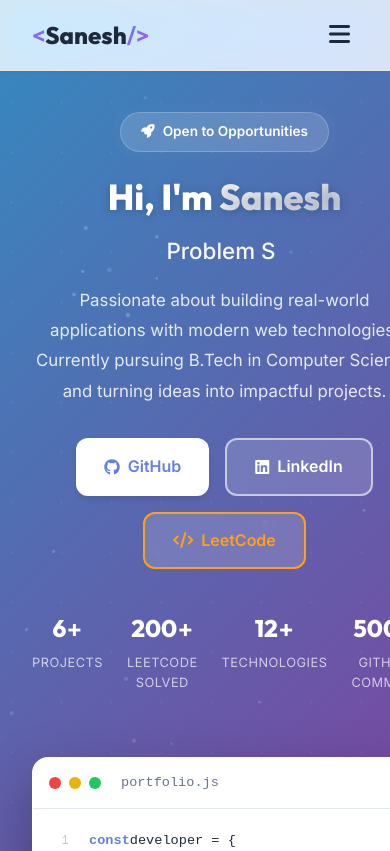
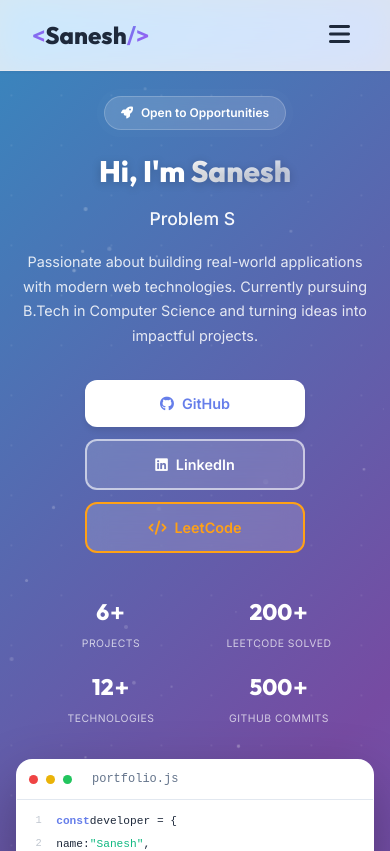
Before and after one commit to Sanesh764/Github_portfolio, a plain HTML site: page index.html in a window 390 px wide. Shown: the top 851 px of the page. Drawn offline with Linux system fonts and the light colour scheme.

Commit message:
fixed proper work in mobile device

```diff
--- a/css/base.css
+++ b/css/base.css
@@ -192,6 +192,32 @@ a {
     line-height: 1.8;
 }
 
+/* Mobile responsive globals */
+@media (max-width: 480px) {
+    .container {
+        padding: 0 1rem;
+    }
+
+    .section {
+        padding: 3rem 0;
+    }
+
+    .section-title {
+        font-size: 2rem;
+    }
+
+    .section-subtitle {
+        font-size: 0.95rem;
+        margin-bottom: 2.5rem;
+        padding: 0 0.5rem;
+    }
+
+    .btn {
+        padding: 0.75rem 1.25rem;
+        font-size: 0.9rem;
+    }
+}
+
 /* Selection styles */
 ::selection {
     background: rgba(102, 126, 234, 0.3);
--- a/css/hero.css
+++ b/css/hero.css
@@ -213,6 +213,8 @@
         grid-template-columns: 1fr;
         text-align: center;
         padding-top: 7rem;
+        padding-left: 1.25rem;
+        padding-right: 1.25rem;
     }
 
     .hero-buttons {
@@ -221,6 +223,7 @@
 
     .hero-stats {
         justify-content: center;
+        flex-wrap: wrap;
     }
 
     .hero-content h1 {
@@ -239,15 +242,99 @@
 }
 
 @media (max-width: 480px) {
-    .hero-content h1 {
-        font-size: 2.25rem;
+    .hero-container {
+        padding-top: 6rem;
+        padding-left: 1rem;
+        padding-right: 1rem;
+        gap: 2rem;
     }
 
+    .hero-content h1 {
+        font-size: 1.85rem;
+        line-height: 1.2;
+    }
+
+    .hero-content .subtitle {
+        font-size: 1.1rem;
+        min-height: 1.8rem;
+    }
+
+    .hero-content .intro {
+        font-size: 0.9rem;
+        line-height: 1.7;
+        padding: 0 0.25rem;
+    }
+
+    .hero-badge {
+        font-size: 0.75rem;
+        padding: 0.4rem 1rem;
+    }
+
+    .hero-buttons {
+        flex-direction: column;
+        align-items: center;
+        gap: 0.75rem;
+    }
+
+    .hero-buttons .btn {
+        width: 100%;
+        max-width: 220px;
+        justify-content: center;
+    }
+
+    /* 2x2 grid for stats on mobile */
     .hero-stats {
-        gap: 1.5rem;
+        display: grid;
+        grid-template-columns: 1fr 1fr;
+        gap: 1rem;
+        width: 100%;
+        max-width: 320px;
+        margin: 0 auto;
+    }
+
+    .hero-stat {
+        text-align: center;
     }
 
     .hero-stat-number {
-        font-size: 1.5rem;
+        font-size: 1.4rem;
+    }
+
+    .hero-stat-label {
+        font-size: 0.65rem;
+    }
+
+    /* Code window mobile fix */
+    .code-window {
+        max-width: 100%;
+    }
+
+    .code-content {
+        padding: 0.75rem;
+        font-size: 0.7rem;
+        overflow-x: auto;
+    }
+
+    .code-line {
+        white-space: nowrap;
+    }
+
+    .line-number {
+        min-width: 1.2rem;
+        font-size: 0.65rem;
+        margin-right: 0.5rem;
+    }
+
+    .code-header {
+        padding: 0.6rem 0.75rem;
+    }
+
+    .code-filename {
+        font-size: 0.75rem;
+    }
+
+    .dot {
+        width: 9px;
+        height: 9px;
     }
 }
--- a/css/projects.css
+++ b/css/projects.css
@@ -1,7 +1,7 @@
 /* Projects Section */
 .projects-grid {
     display: grid;
-    grid-template-columns: repeat(auto-fit, minmax(340px, 1fr));
+    grid-template-columns: repeat(auto-fit, minmax(280px, 1fr));
     gap: 2rem;
     margin-bottom: 2rem;
 }
```
